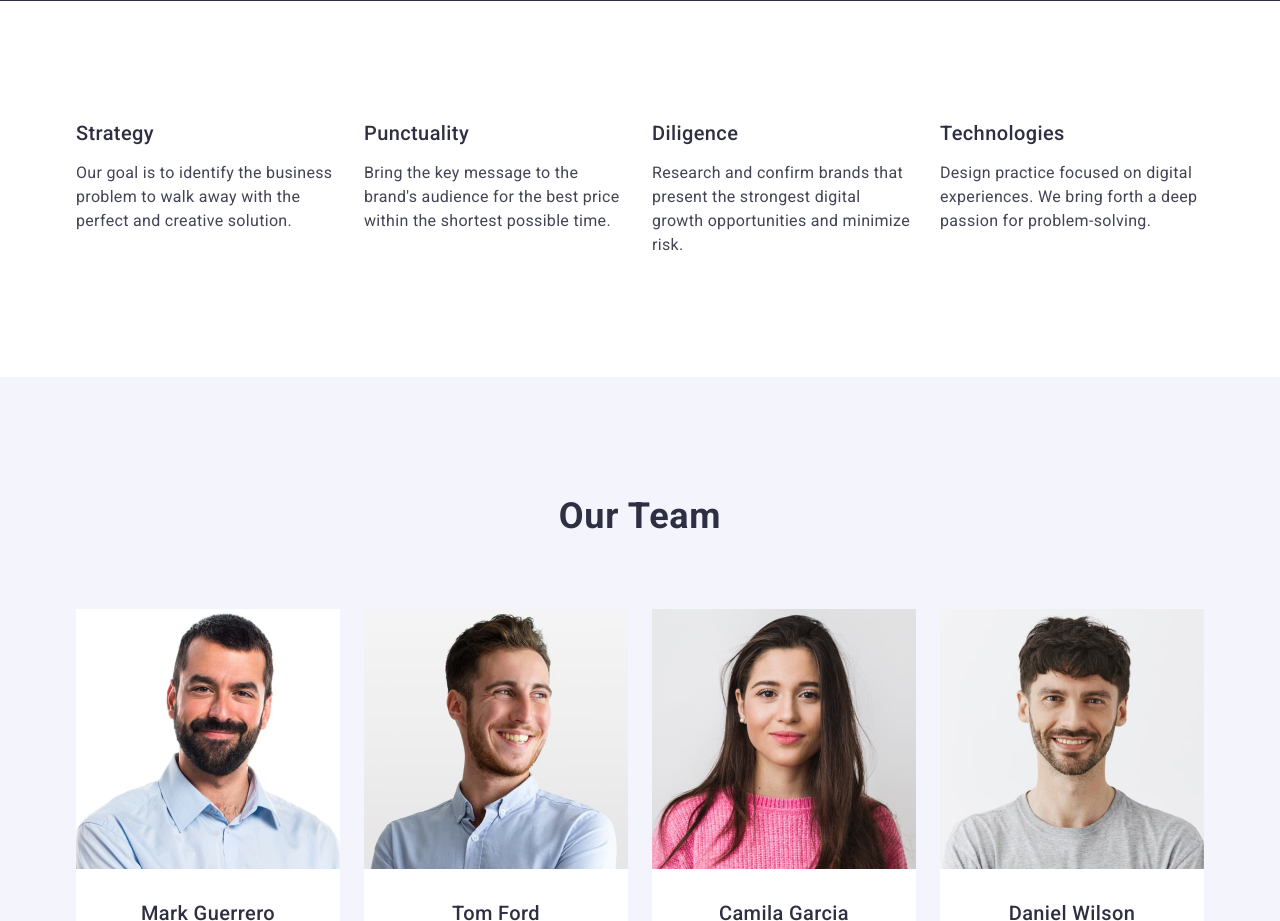
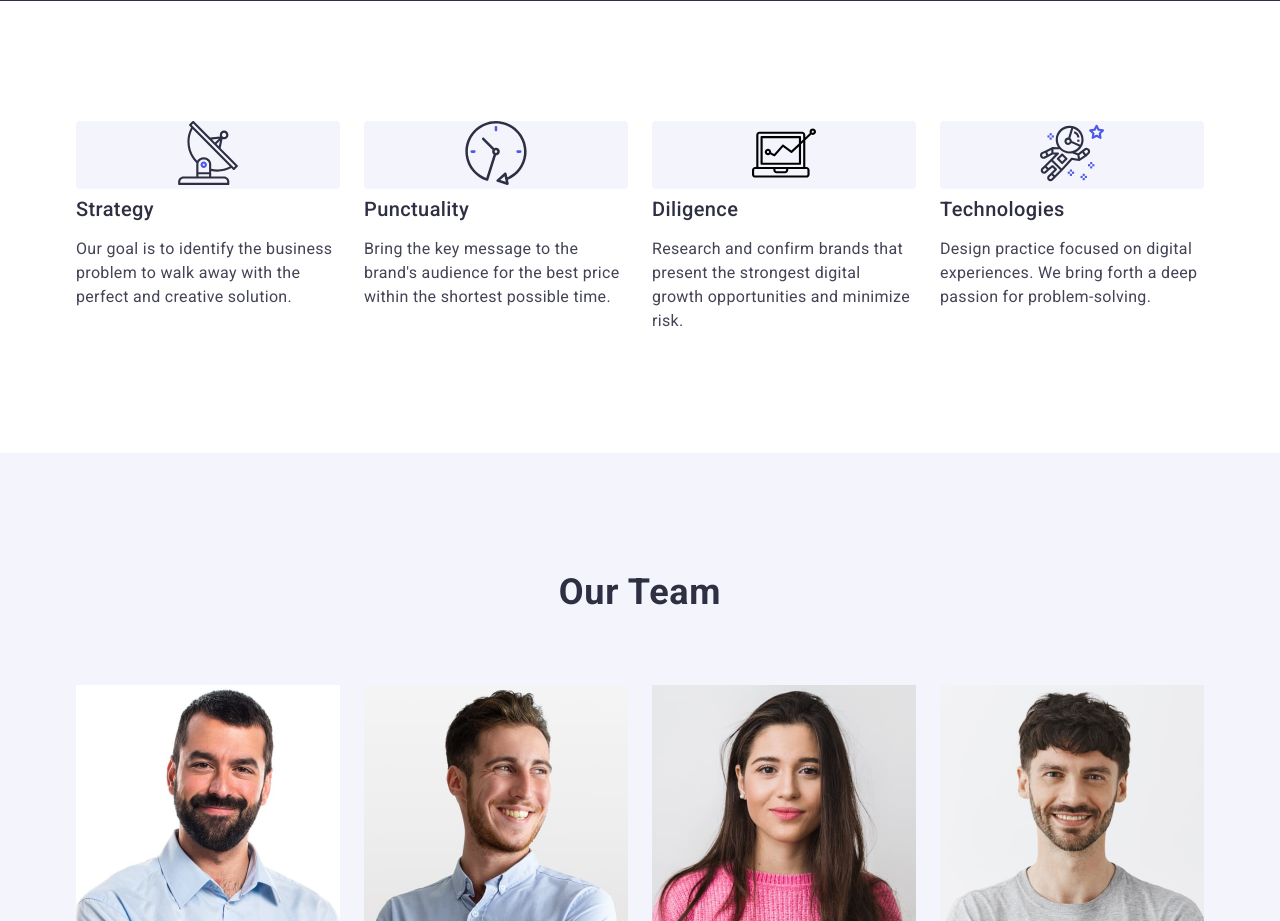
Before and after one commit to sklyole/goit-markup-hw-04, a plain HTML site: page index.html in a window 1280 px wide. Shown: the part 860-1781 px from the top of the page. Drawn offline with nearby package versions, Linux system fonts and the light colour scheme.

Commit message:
add svg icons

```diff
--- a/css/styles.css
+++ b/css/styles.css
@@ -209,6 +209,20 @@ img {
 .page-about {
   padding: 120px 0 120px;
 }
+
+.list-icons {
+  display: flex;
+  gap: 24px;
+  text-align: center;
+  margin-bottom: 8px;
+}
+
+.icons-about {
+  background-color: #f4f4fd;
+  border-radius: 4px;
+  width: calc((100% - 72px) / 4);
+  gap: 8px;
+}
 /* #endregion */
 
 /* #region Our team */
--- a/index.html
+++ b/index.html
@@ -74,6 +74,31 @@
       <!-- Section About us -->
       <section class="page-about">
         <div class="container">
+          <div class="icons-container">
+            <ul class="list-icons">
+              <li class="icons-about">
+                <svg class="" width="64" height="64">
+                  <use href="../images/icons.svg#icon-antenna"></use>
+                </svg>
+              </li>
+              <li class="icons-about">
+                <svg class="" width="64" height="64">
+                  <use href="../images/icons.svg#icon-clock"></use>
+                </svg>
+              </li>
+              <li class="icons-about">
+                <svg class="" width="64" height="64">
+                  <use href="../images/icons.svg#icon-Vector"></use>
+                </svg>
+              </li>
+              <li class="icons-about">
+                <svg class="" width="64" height="64">
+                  <use href="../images/icons.svg#icon-astronaut"></use>
+                </svg>
+              </li>
+            </ul>
+          </div>
+          <div>
             <h2 class="visually-hidden">About us</h2>
             <ul class="list-about">
               <li class="item-about">
@@ -86,8 +111,8 @@
               <li class="item-about">
                 <h3 class="title-about">Punctuality</h3>
                 <p class="content-about">
-                Bring the key message to the brand's audience for the best price
-                within the shortest possible time.
+                  Bring the key message to the brand's audience for the best
+                  price within the shortest possible time.
                 </p>
               </li>
               <li class="item-about">
@@ -100,11 +125,12 @@
               <li class="item-about">
                 <h3 class="title-about">Technologies</h3>
                 <p class="content-about">
-                Design practice focused on digital experiences. We bring forth a
-                deep passion for problem-solving.
+                  Design practice focused on digital experiences. We bring forth
+                  a deep passion for problem-solving.
                 </p>
               </li>
             </ul>
+          </div>
         </div>
       </section>
 
```
Also changed, not shown: images/hero-people-office.jpg (added), images/icons.svg (added). Lines whose indentation alone changed are shown as unchanged.
